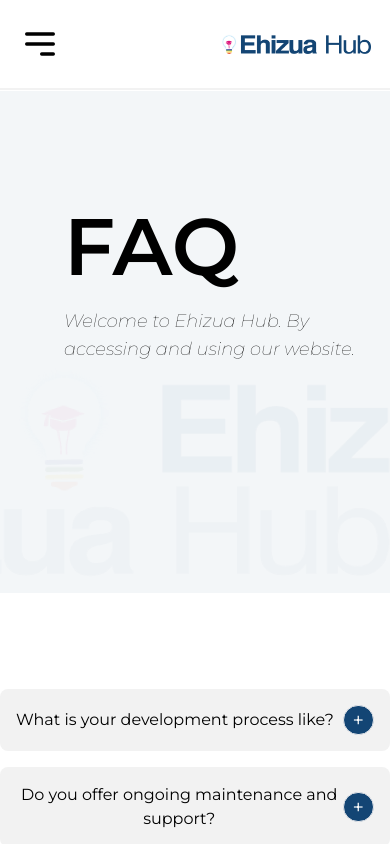
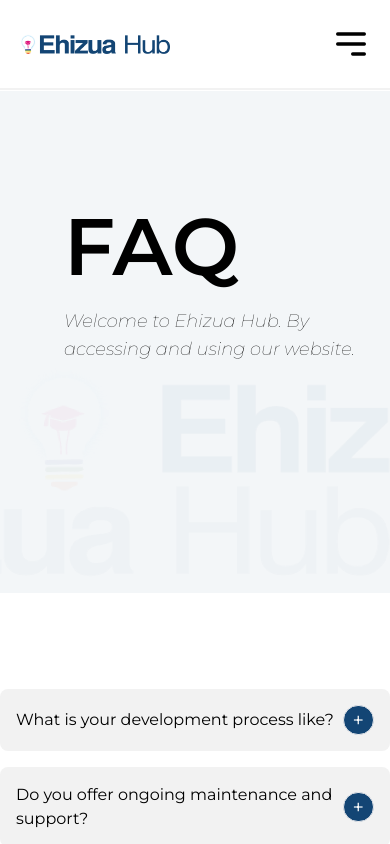
Before and after one commit to onigbajumo/oaa-travels-bookings, a Next.js app: page /faqs in a window 390 px wide. Shown: the top 844 px of the page. Built offline with nearby package versions, Linux system fonts and the light colour scheme.

Commit message:
responsive

```diff
--- a/components/faq.js
+++ b/components/faq.js
@@ -58,7 +58,7 @@
             onClick={() => handleToggle(index)}
             className="w-full p-4 bg-[#F2F2F2] rounded-lg flex justify-between items-center"
           >
-            <span className="text-md">{item.title}</span>
+            <span className="text-md text-left">{item.title}</span>
             <span className='text-xl border bg-[#134574] text-white rounded-full px-[9px]'>{activeIndex === index ? '-' : '+'}</span>
           </button>
           {activeIndex === index && (
--- a/components/navbar/Navbar.js
+++ b/components/navbar/Navbar.js
@@ -91,10 +91,11 @@
 
           </ul>
 
-          <div onClick={() => setShowNav(!showNav)} className="lg:hidden">
-            {/* <MenuIcon  /> */}
-            <HiOutlineMenuAlt3 className="text-[40px]" />
+          <div className='lg:hidden '>
 
+            <Link className="text-xl font-semibold  " href="/">
+            <Image src="/logo.png" width={150} height={25}/>
+            </Link>
           </div>
 
         </div>
@@ -103,12 +104,12 @@
                 Let{`’`}s Talk <Image src='/arrowE.svg' width={20} height={1} />
             </button>
         </Link>
-        <div className='lg:hidden '>
 
-                <Link className="text-xl font-semibold  " href="/">
-                 <Image src="/logo.png" width={150} height={25}/>
-                </Link>
-        </div>
+        <div onClick={() => setShowNav(!showNav)} className="lg:hidden">
+            {/* <MenuIcon  /> */}
+            <HiOutlineMenuAlt3 className="text-[40px]" />
+
+          </div>
 
 
       </div>
@@ -156,7 +157,7 @@
                     </li>
                   </Link>
                 ))}
-                <Link href="/menu">
+                <Link href="/">
                   <button
                     className="bg-white flex items-center gap-2 rounded-full text-[#134574] font-bold px-8 py-2"
                     onClick={() => setShowNav(false)}
```
